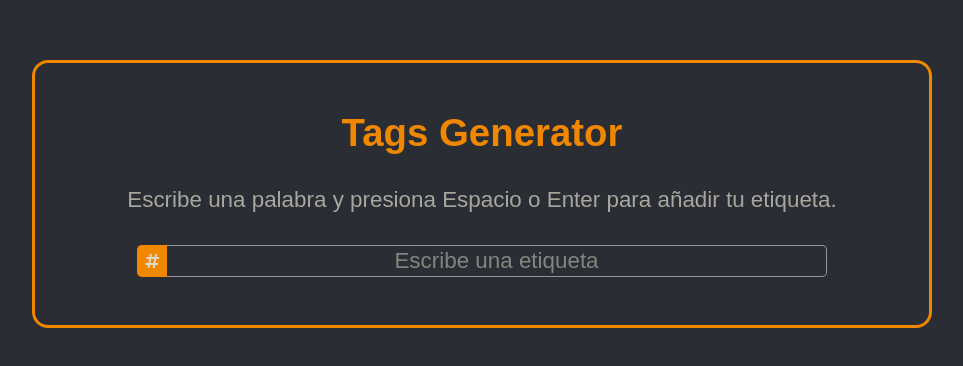
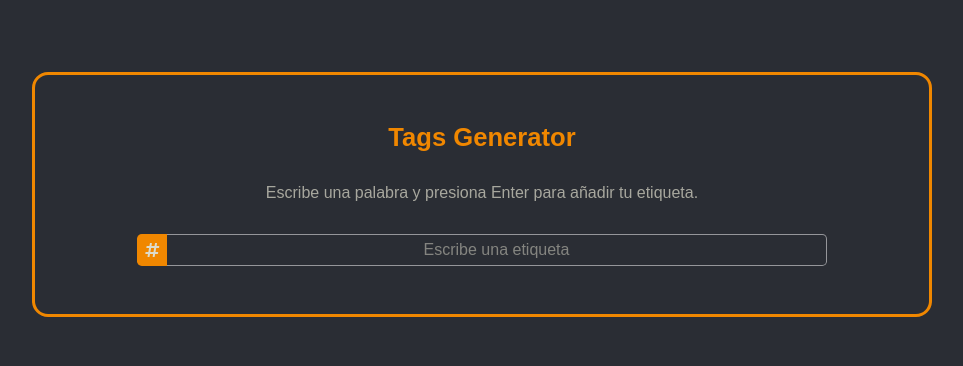
Before and after one commit to royarrascaeta/tags-generator, a plain HTML site: page index.html in a window 1280 px wide. Shown: the part 206-572 px from the top of the page, without its empty margins (158-1121 px from the left). Drawn offline with Linux system fonts and the light colour scheme; a web font is replaced by a local one.

Commit message:
Corrección en tamaño de fuentes y funciones principales

```diff
--- a/css/style.css
+++ b/css/style.css
@@ -48,7 +48,7 @@ body {
 .tags-container h1 {
   margin: 1rem 0;
   text-transform: capitalize;
-  font-size: 2.4rem;
+  font-size: 1.6rem;
   color: var(--color3);
 }
 
@@ -56,7 +56,7 @@ body {
   margin: 1rem 0;
   color: var(--color2);
   opacity: 0.7;
-  font-size: 1.4rem;
+  font-size: 1rem;
   text-align: center;
 }
 
@@ -81,7 +81,7 @@ body {
   border: 0.1rem solid rgba(255, 255, 255, 0.5);
   border-left: none;
   border-radius: 0 0.3rem 0.3rem 0;
-  font-size: 1.4rem;
+  font-size: 1rem;
   color: var(--color2);
   background-color: var(--color1);
 }
@@ -94,7 +94,7 @@ body {
 
 .tags-container input::placeholder {
   text-align: center;
-  font-size: 1.4rem;
+  font-size: 1rem;
   color: var(--color2);
   opacity: 0.5;
 }
--- a/index.html
+++ b/index.html
@@ -15,12 +15,12 @@
 <body>
   <div class="tags-container">
     <h1>Tags generator</h1>
-    <p>Escribe una palabra y presiona Espacio o Enter para añadir tu etiqueta.</p>
+    <p>Escribe una palabra y presiona Enter para añadir tu etiqueta.</p>
     <div class="tags-input-container">
       <i class="fas fa-hashtag"></i>
       <input type="text" class="tags-input" placeholder="Escribe una etiqueta">
     </div>
-    <div class="tags-message">Solo puedes introducir letras (sin acentos) y números. Y un máximo de 30 caracteres.</div>
+    <div class="tags-message">Solo puedes introducir letras (sin acentos) y números sin espacios. Y un máximo de 30 caracteres.</div>
     <div class="tags"></div>
   </div>
 
--- a/js/app.js
+++ b/js/app.js
@@ -9,7 +9,9 @@ const $tagsMessage = d.querySelector(".tags-message");
 $input.addEventListener("keyup",(e)=>{
   let regexp = /^[A-Za-z0-9Ññ]+$/;
 
-  if((e.keyCode == 32 || e.keyCode == 13) && $input.value.slice(0, -1).match(regexp)){
+  console.log(e)
+
+  if((e.keyCode == 32 || e.key == "Enter") && $input.value.match(regexp)){
     $tagsMessage.style.display = "none";
     let value = e.target.value;
     createTag(value.trim());
```
